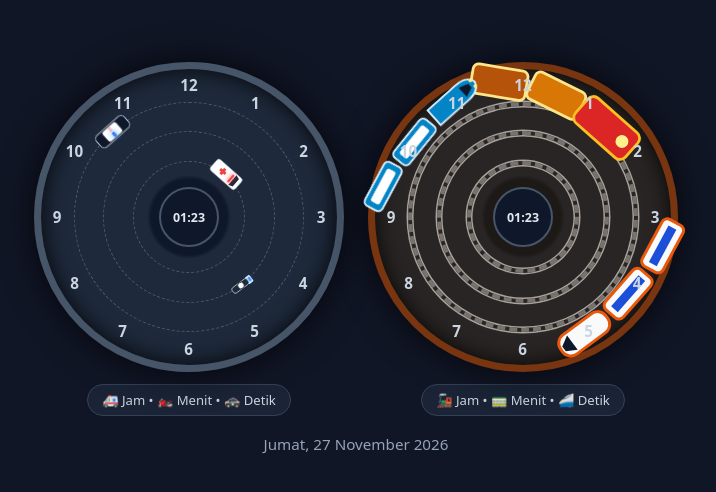
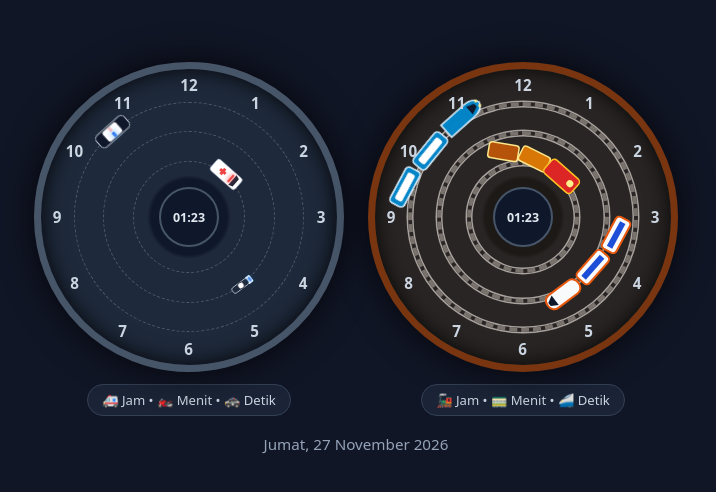
Before and after one commit to bisodenglok-star/jam-polisi, a plain HTML site: page index.html in a window 1280 px wide. Shown: the part 142-634 px from the top of the page, without its empty margins (284-1000 px from the left). Drawn offline with Linux system fonts and the light colour scheme.

Commit message:
Add train styles and update vehicle positioning
Added styles for train components and updated vehicle positioning.

```diff
--- a/style.css
+++ b/style.css
@@ -99,11 +99,22 @@ body.blue-glow { background-color: #0e172a; }
 .orbit { position: absolute; width: 100%; height: 100%; top: 0; left: 0; pointer-events: none; }
 .sec-smooth { transition: transform 0.25s cubic-bezier(0.34, 1.56, 0.64, 1); }
 
-/* Posisi Kendaraan Pas di Tengah Jalurnya Masing-masing */
+/* Posisi Kendaraan Polisi */
 .veh-inner, .veh-mid, .veh-outer { position: absolute; left: 50%; transform: translateX(-50%); }
 .veh-inner { top: 82px; width: 38px; height: 19px; }
 .veh-mid   { top: 53px; width: 36px; height: 18px; }
 .veh-outer { top: 23px; width: 42px; height: 21px; }
+
+/* Posisi Rangkaian Kereta (Lokomotif + 2 Gerbong Melengkung) */
+.train-inner-svg, .train-mid-svg, .train-outer-svg {
+  position: absolute;
+  left: 50%;
+  transform: translateX(-50%);
+  overflow: visible;
+}
+.train-inner-svg { top: 78px; width: 160px; height: 70px; }
+.train-mid-svg   { top: 50px; width: 200px; height: 70px; }
+.train-outer-svg { top: 21px; width: 240px; height: 75px; }
 
 .siren-red, .siren-blue { opacity: 0.3; transition: opacity 0.08s; }
 .active-red { opacity: 1 !important; filter: drop-shadow(0 0 8px #ff1e1e); }
```
